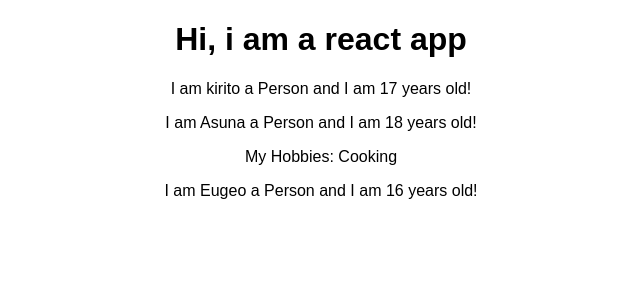
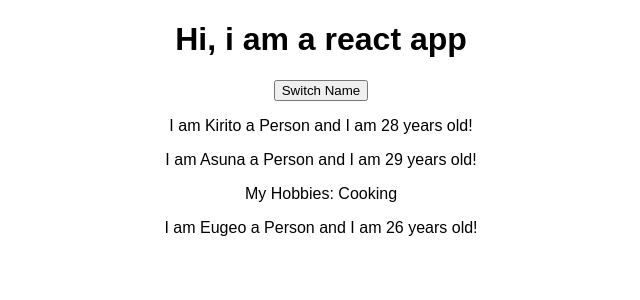
Before and after one commit to karthik137/react-complete-guide, a React (Create React App) app: page / in a window 1280 px wide. Shown: the top 300 px of the page, without its empty margins (319-959 px from the left). Built offline with nearby package versions, Linux system fonts and the light colour scheme.

Commit message:
Handling events

```diff
--- a/src/App.js
+++ b/src/App.js
@@ -4,6 +4,28 @@ import './App.css';
 import Person from './Person/Person'
 
 class App extends Component {
+  state = {
+    person : [
+      {
+        name : 'Kirito',
+        age : 28
+      },
+      {
+        name : 'Asuna',
+        age : 29
+      },
+      {
+        name : 'Eugeo',
+        age : 26
+      }
+    ]
+  }
+
+
+switchNameHandler = () => {
+  console.log('Was clicked!');
+}
+
   render() {
     return (
       <div className="App">
@@ -15,10 +37,13 @@ class App extends Component {
           To get started, edit <code>src/App.js</code> and save to reload.
         </p> */}
         <h1>Hi, i am a react app</h1>
-        <Person name="kirito" age = "17"></Person>
+        <button onClick={this.switchNameHandler}>Switch Name</button>
+        {/* <Person name="kirito" age = "17"></Person>
         <Person name="Asuna" age = "18">My Hobbies: Cooking</Person>
-        <Person name="Eugeo" age = "16"></Person>
-
+        <Person name="Eugeo" age = "16"></Person> */}
+          <Person name={this.state.person[0].name} age = {this.state.person[0].age}></Person>
+        <Person name={this.state.person[1].name} age = {this.state.person[1].age}>My Hobbies: Cooking</Person>
+        <Person name={this.state.person[2].name} age = {this.state.person[2].age}></Person>
 
       </div>
     );
```
